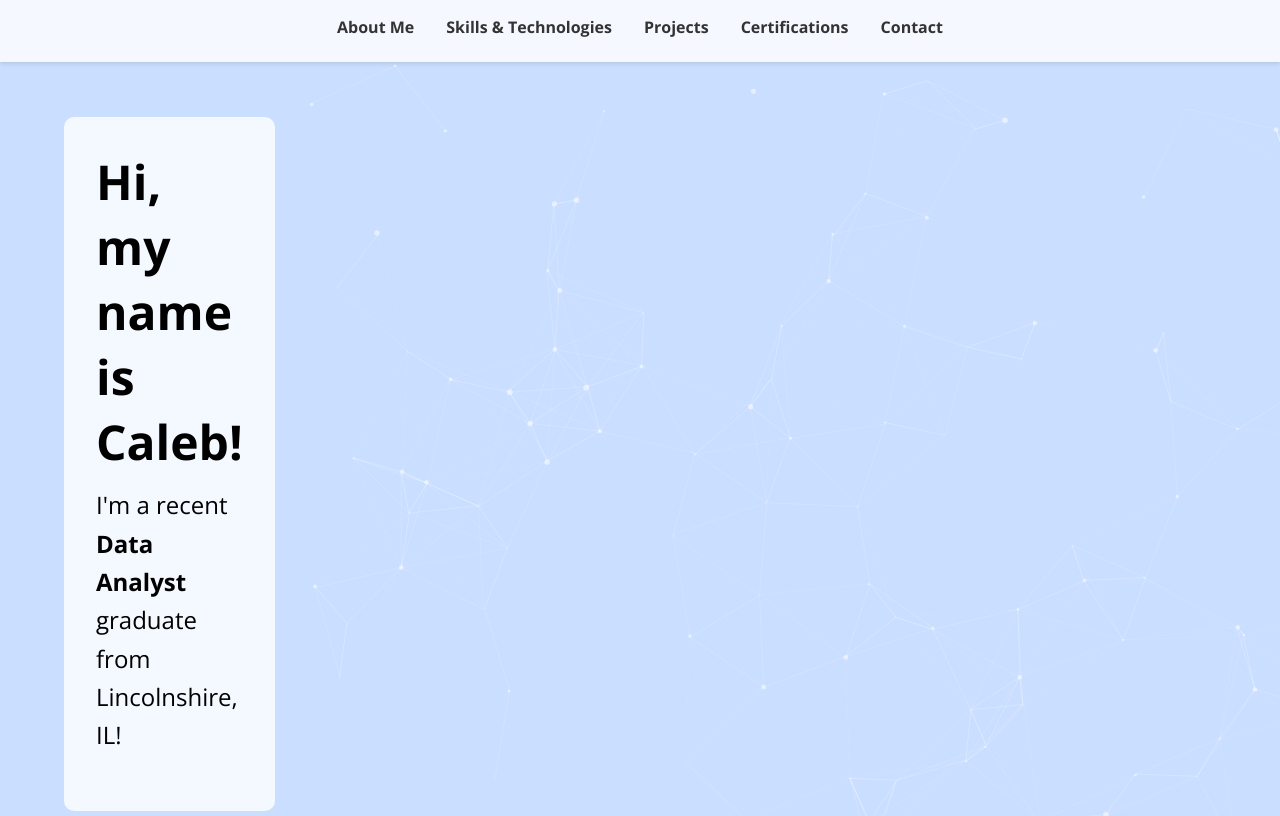
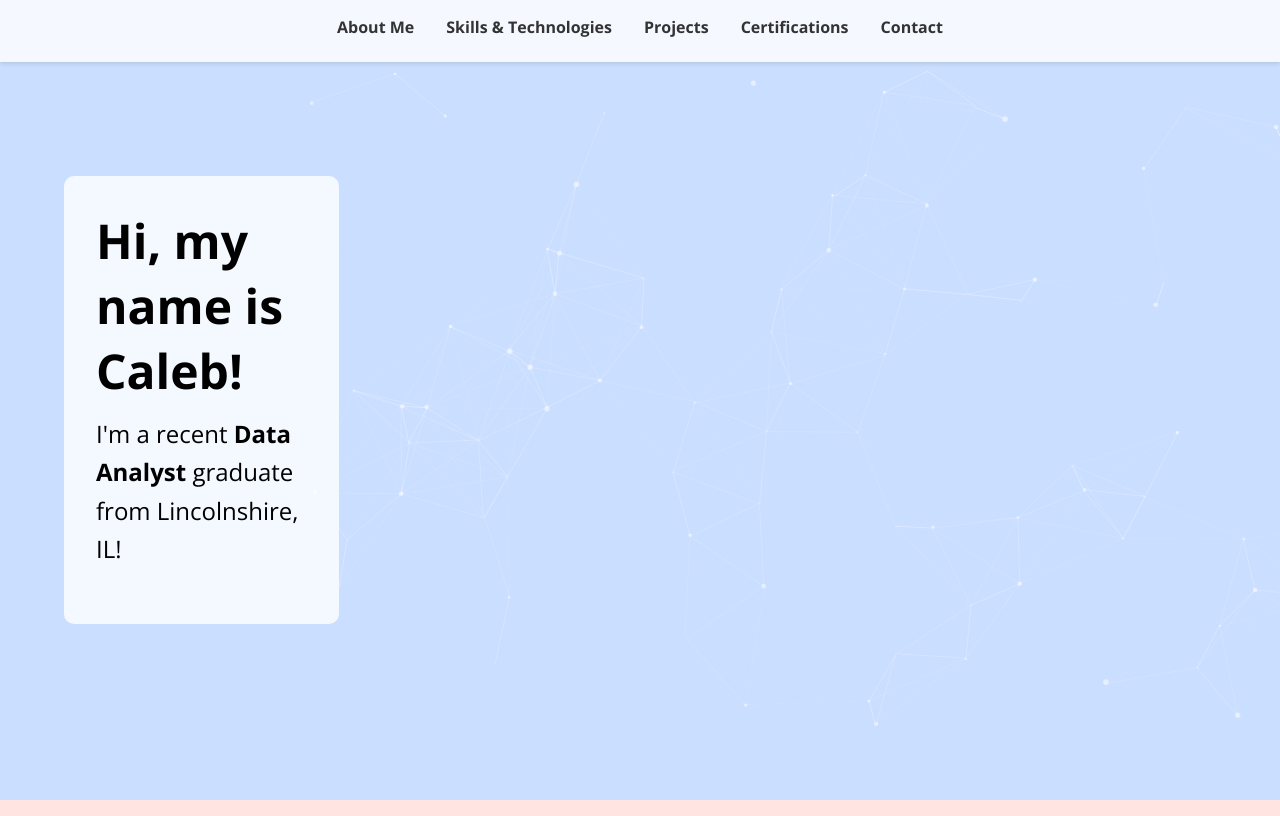
Before and after one commit to c-roper/c-roper.github.io, a website: page index.html in a window 1280 px wide. Shown: the top 816 px of the page. Drawn offline with nearby package versions, Linux system fonts and the light colour scheme; animation ran at ten frames a second.

Commit message:
Add and changing CSS for TOP SECTION.

```diff
--- a/styles/main.css
+++ b/styles/main.css
@@ -61,6 +61,7 @@ nav a:hover {
     justify-content: flex-start;
     background-color: #cadeff;
     position: relative;
+    box-sizing: border-box;
 }
 
 #top-section .container {
@@ -73,8 +74,10 @@ nav a:hover {
 
 #top-section .intro {
     background: rgba(255, 255, 255, 0.8);
-    padding: 2em;
+    padding: 2em 2em; /* Adjust the padding to make the box wider */
     border-radius: 10px;
+    max-width: 800px; /* Set a maximum width for the box */
+    width: 100%; /* Make the box responsive */
 }
 
 #name {
```
